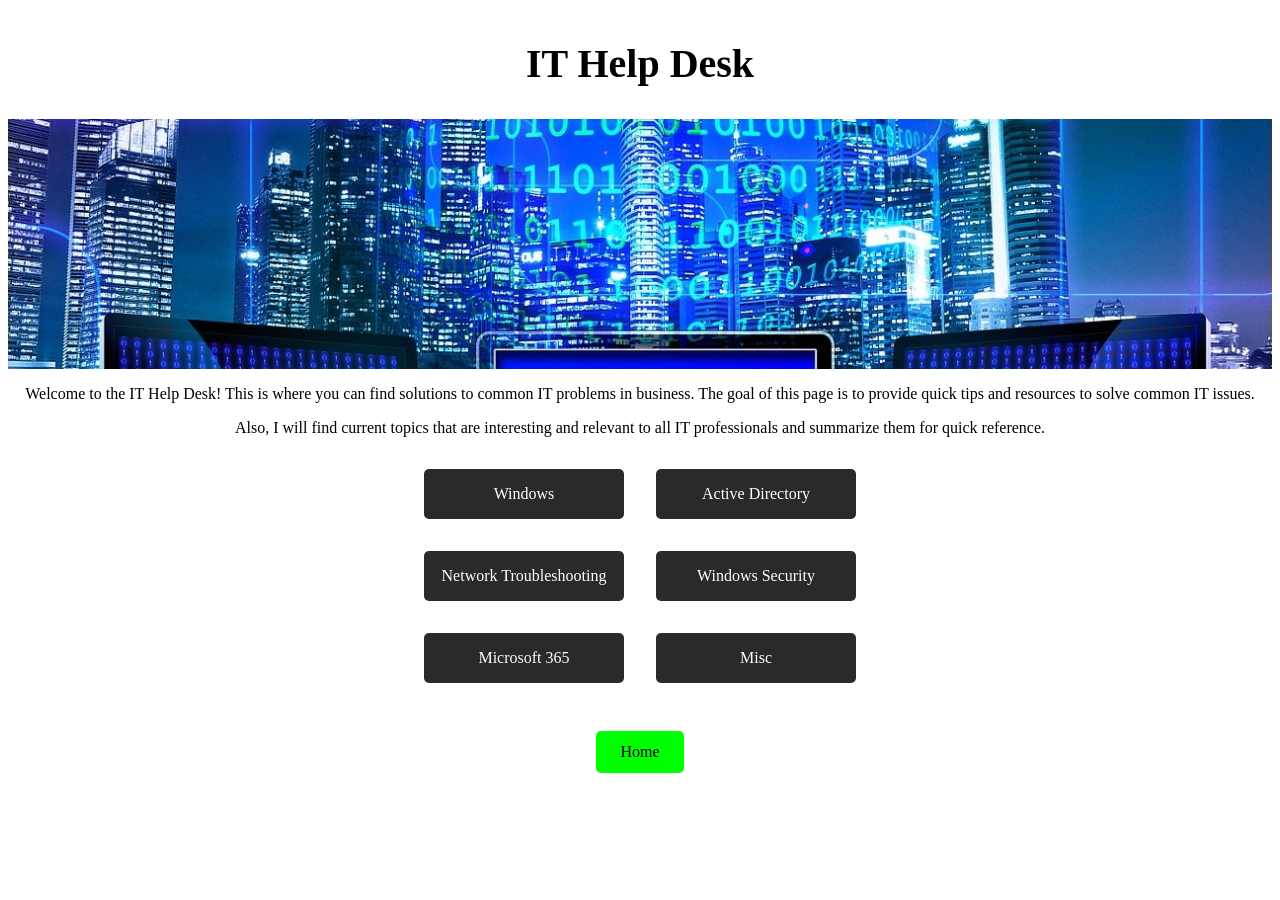
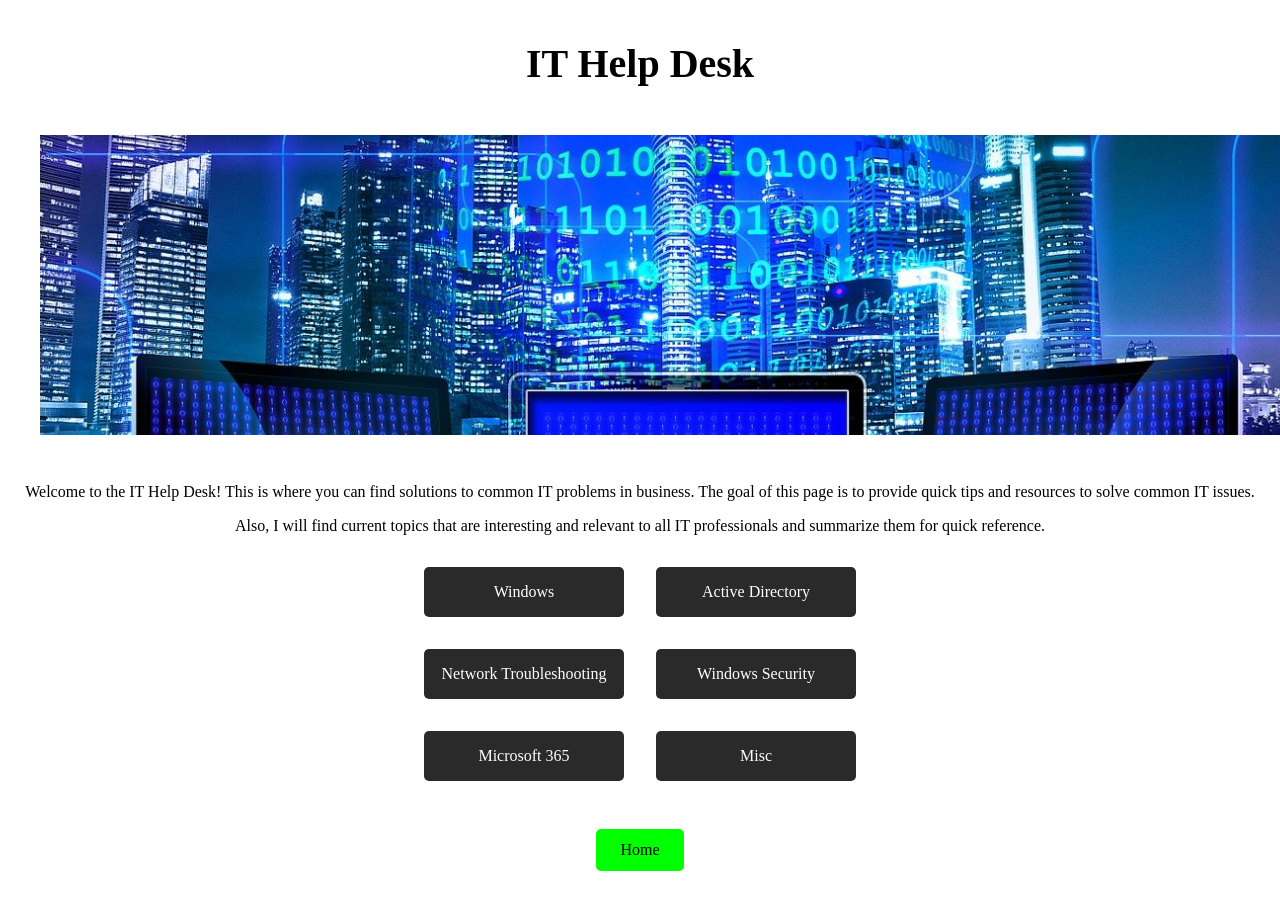
Before and after one commit to Kermit9909/Kermit9909.github.io, a Jekyll site: the page it-help-desk.html, which Jekyll copies as it is, in a window 1280 px wide. Built offline with Jekyll 4.4.1, drawn with Linux system fonts in a browser that asks for light colours.

Commit message:
more css

```diff
--- a/assets/css/tableofcontents.css
+++ b/assets/css/tableofcontents.css
@@ -11,17 +11,17 @@ header {
 h1 {
     margin: 0;
     font-size: 2.5rem;
-    padding-bottom: 2rem;
+    padding-bottom: 1rem;
 
 }
 
 .header-image {
     width: 100%;
-    height: 250px;
+    height: 300px;
     object-fit: cover;
     max-width: 100%;
     display: block;
-    margin: 0 auto;
+    padding: 2rem;
 }
 
 .intro p {
```
